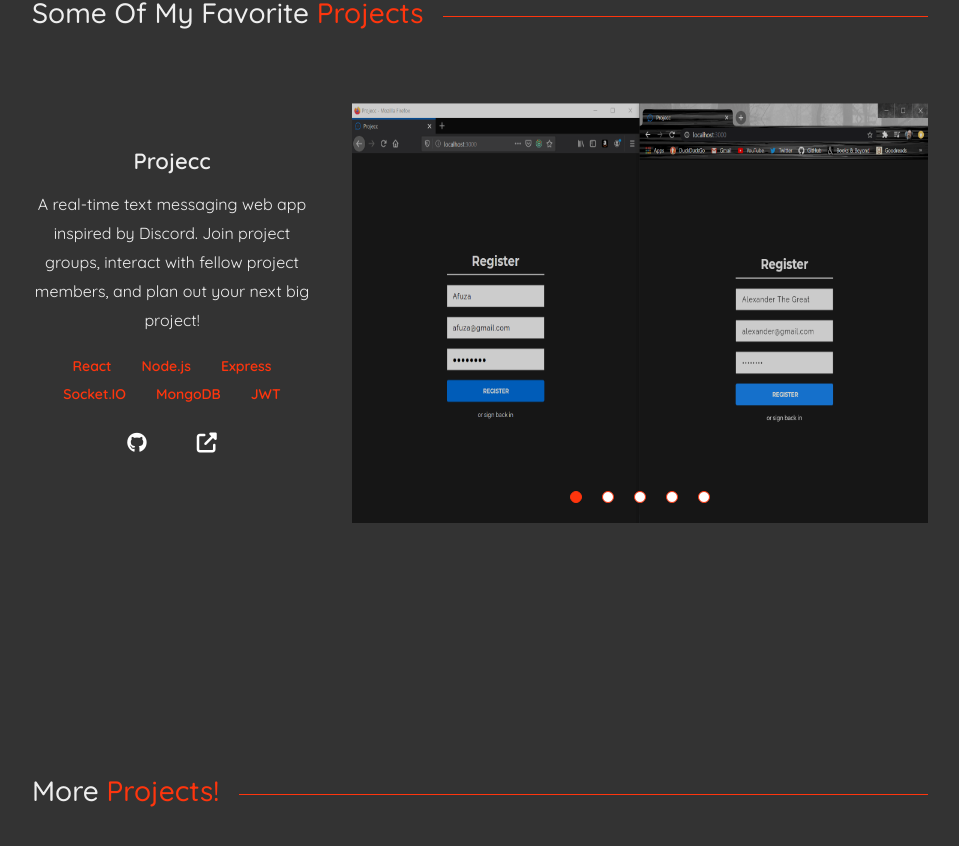
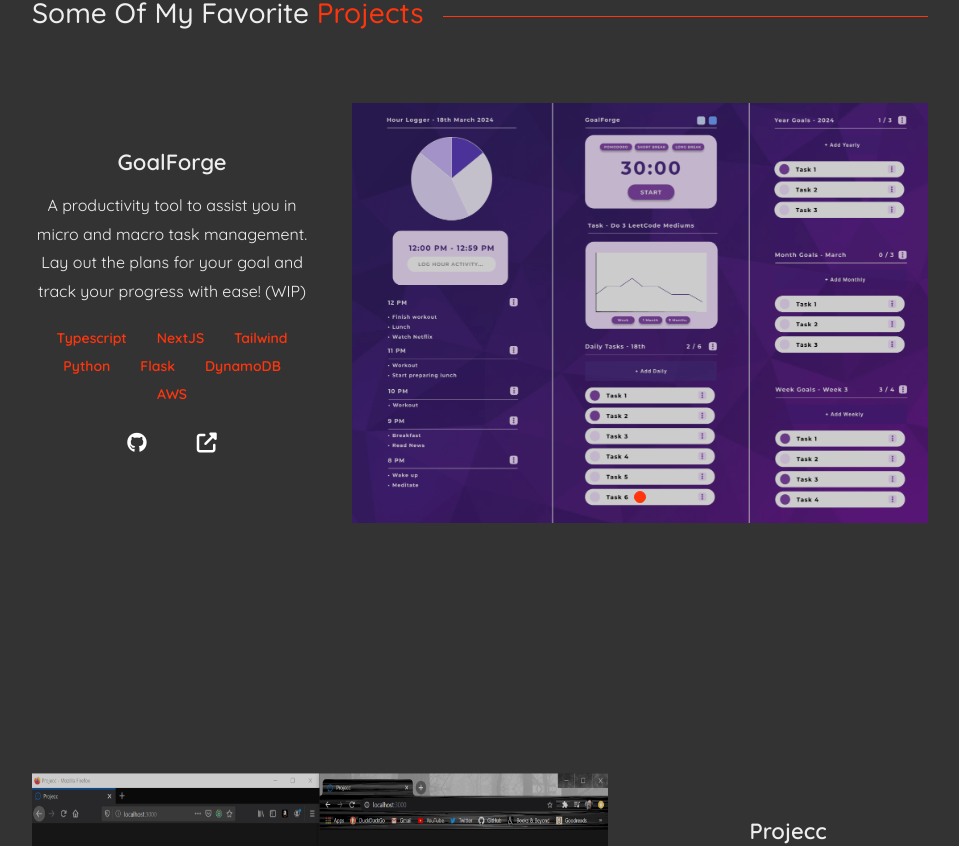
Before and after one commit to afutofu/afutofu.github.io, a React (Create React App) app: page / in a window 1280 px wide. Shown: the part 3867-4713 px from the top of the page, without its empty margins (160-1119 px from the left). Built offline with nearby package versions, Linux system fonts and the light colour scheme.

Commit message:
Add GoalForge to Featured

```diff
--- a/src/containers/FeaturedProjects.js
+++ b/src/containers/FeaturedProjects.js
@@ -3,6 +3,7 @@ import styled, { ThemeProvider } from "styled-components";
 import { gsap, TimelineLite, Power3 } from "gsap";
 import { ScrollTrigger } from "gsap/ScrollTrigger";
 
+import gf1 from "../assets/projectImages/goalforge/gf1.png";
 import projecc1 from "../assets/projectImages/projecc/projecc1-min.png";
 import projecc2 from "../assets/projectImages/projecc/projecc2-min.png";
 import projecc3 from "../assets/projectImages/projecc/projecc3-min.png";
@@ -14,9 +15,32 @@ gsap.registerPlugin(ScrollTrigger);
 
 const FEATURED_PROJECTS = [
   {
+    title: "GoalForge",
+    desc: "A productivity tool to assist you in micro and macro task management. Lay out the plans for your goal and track your progress with ease! (WIP)",
+    techs: [
+      "Typescript",
+      "NextJS",
+      "Tailwind",
+      "Python",
+      "Flask",
+      "DynamoDB",
+      "AWS",
+    ],
+    codeLink: "https://github.com/afutofu/goalforge",
+    siteLink: "https://goalforge.vercel.app/",
+    images: [gf1],
+  },
+  {
     title: "Projecc",
     desc: "A real-time text messaging web app inspired by Discord. Join project groups, interact with fellow project members, and plan out your next big project!",
-    techs: ["React", "Node.js", "Express", "Socket.IO", "MongoDB", "JWT"],
+    techs: [
+      "Javascript",
+      "React",
+      "Node.js",
+      "Express",
+      "Socket.IO",
+      "MongoDB",
+    ],
     codeLink: "https://github.com/afutofu/projecc",
     siteLink: "https://projecc-ce68769a9813.herokuapp.com",
     images: [projecc1, projecc2, projecc3, projecc4, projecc5],
```
Also changed, not shown: src/assets/projectImages/goalforge/gf1.png (added).
